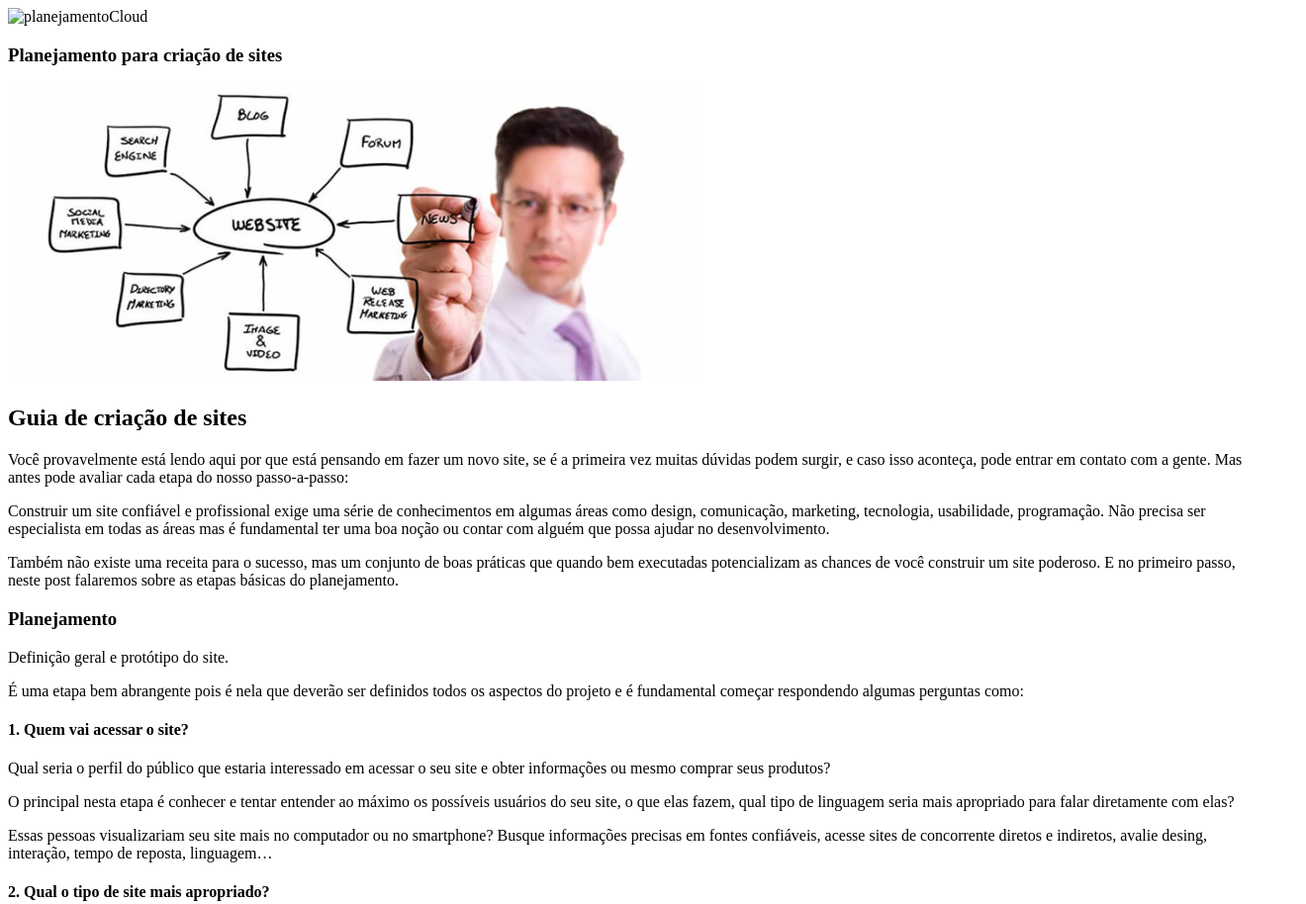
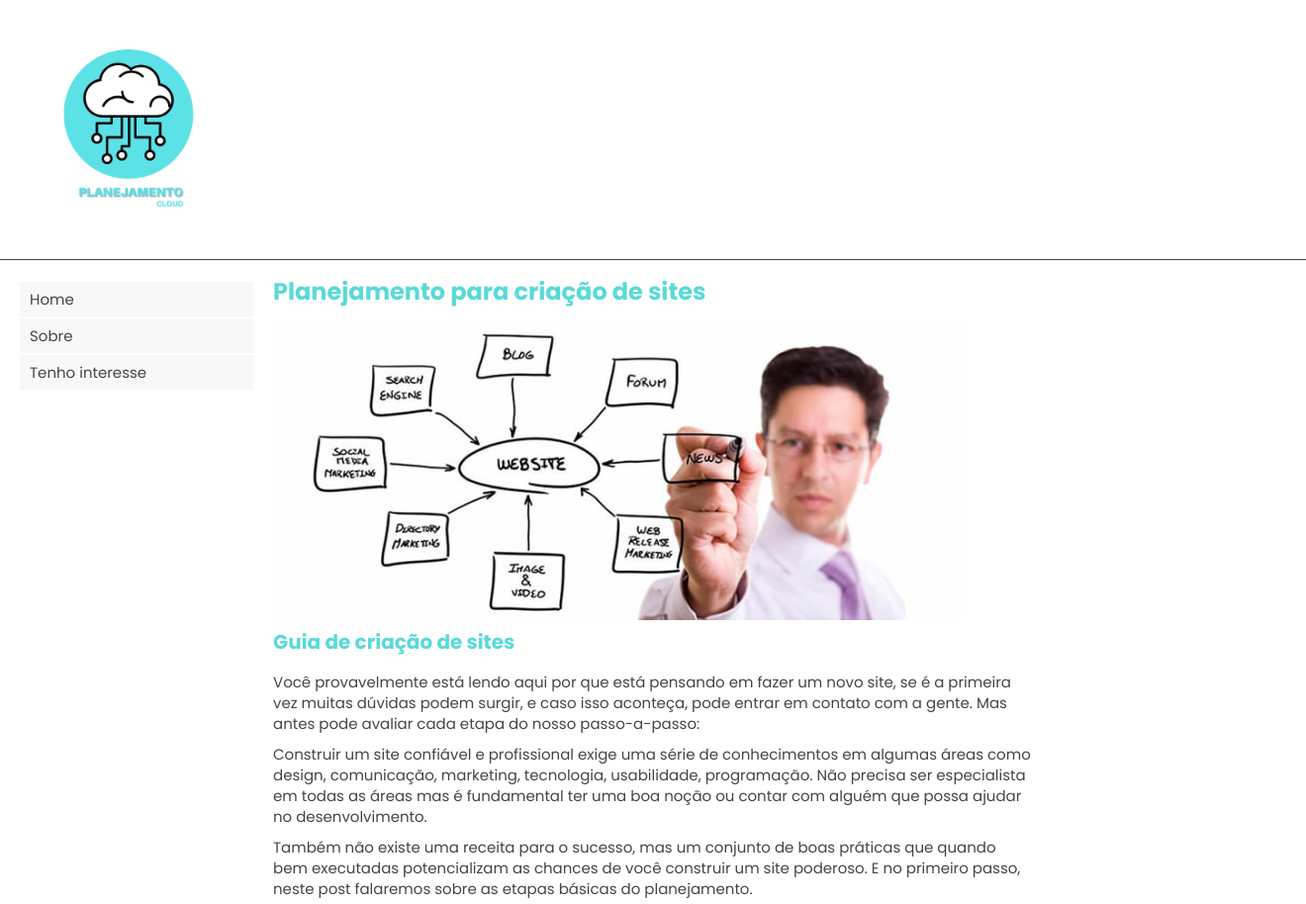
Before and after one commit to karynalameira/planejamentocloud, a plain HTML site: page index.html in a window 1280 px wide. Shown: the top 914 px of the page at 99% size, 1320 px wide, since content can reach past the window. Drawn offline with Linux system fonts and the light colour scheme.

Commit message:
adicionando estilo

```diff
--- /dev/null
+++ b/css/reset.css
@@ -0,0 +1,84 @@
+/*
+html5doctor.com Reset Stylesheet
+v1.6.1
+Last Updated: 2010-09-17
+Author: Richard Clark - http://richclarkdesign.com
+Twitter: @rich_clark
+*/
+html, body, div, span, object, iframe,
+h1, h2, h3, h4, h5, h6, p, blockquote, pre,
+abbr, address, cite, code,
+del, dfn, em, img, ins, kbd, q, samp,
+small, strong, sub, sup, var,
+b, i,
+dl, dt, dd, ol, ul, li,
+fieldset, form, label, legend,
+caption, tbody, tfoot, thead, tr, th, td,
+article, aside, canvas, details, figcaption, figure,
+footer, header, hgroup, menu, nav, section, summary,
+time, mark, audio, video {
+ margin:0;
+ padding:0;
+ border:0;
+ outline:0;
+ font-size:100%;
+ vertical-align:baseline;
+ background:transparent;
+}
+body {
+ line-height:1;
+}
+article,aside,details,figcaption,figure,
+footer,header,hgroup,menu,nav,section {
+ display:block;
+}
+nav ul {
+ list-style:none;
+}
+blockquote, q {
+ quotes:none;
+}
+blockquote:before, blockquote:after,
+q:before, q:after {
+ content:'';
+ content:none;
+}
+a {
+ margin:0;
+ padding:0;
+ font-size:100%;
+ vertical-align:baseline;
+ background:transparent;
+}
+/* change colours to suit your needs */
+ins {
+ background-color:#ff9;
+ color:#000;
+ text-decoration:none;
+}
+/* change colours to suit your needs */
+mark {
+ background-color:#ff9;
+ color:#000;
+ font-style:italic;
+ font-weight:bold;
+}
+del {
+ text-decoration: line-through;
+}
+abbr[title], dfn[title] {
+ border-bottom:1px dotted;
+ cursor:help;
+}
+/* change border colour to suit your needs */
+hr {
+ display:block;
+ height:1px;
+ border:0;
+ border-top:1px solid #cccccc;
+ margin:1em 0;
+ padding:0;
+}
+input, select {
+ vertical-align:middle;
+}
--- /dev/null
+++ b/css/styles.css
@@ -0,0 +1,172 @@
+html {
+    font-size: 62.5%;
+}
+
+body {
+    background-color: #F2F2F2;
+    font-family: 'Poppins', sans-serif;
+
+}
+
+.main-container {
+    display: block;
+    width: 100%;
+    margin: 0 auto;
+}
+
+.container {
+    display: block;
+    float: left;
+    padding: 10px;
+    width: 100%;
+    margin: 0 auto;
+}
+
+header {
+    background: #ffffff;
+    display: block;
+    float: left;
+    padding: 20px;
+    width: 100%;
+    border-bottom: 1px solid #454545;
+}
+
+header img {
+    height: 20rem;
+    width: 20rem;
+}
+
+h1 {
+    font-size: 2.4rem;
+    color: #59D9D9;
+    margin-bottom: 10px;
+    margin-bottom: 20px;
+}
+
+h2 {
+    font-size: 2rem;
+    color: #59D9D9;
+    margin-top: 10px;
+    margin-bottom: 20px;
+}
+
+h3 {
+    font-size: 1.8rem;
+    color: #59D9D9;
+    margin-bottom: 20px;
+    padding-top: 10px;
+}
+
+h4 {
+    font-size: 1.6rem;
+    color: #59D9D9;
+    margin-bottom: 10px;
+    padding-top: 10px;
+}
+
+p {
+    margin-bottom: 10px;
+    line-height: 1.4;
+    color: #454545
+}
+
+ol {
+    margin-left: 30px;
+
+}
+
+ol li {
+    font-size: 1.4rem;
+    color: #454545
+}
+
+section {
+    background-color: #ffffff;
+    display: block;
+    float: left;
+    font-size: 1.5rem; /* equivalente a 15px */
+    padding: 20px;
+    width: 100%;
+}
+
+section nav {
+    display: block;
+    float: left;
+    width: 20%;
+}
+
+nav li {
+    background-color: #f8f8f8;
+    margin: 2px 20px 2px 0;
+    padding: 10px;
+}
+
+nav li:hover {
+    background-color: #f2f1f1;
+}
+
+nav a {
+    text-decoration: none;
+    color: #454545;
+
+}
+
+nav a:hover {
+    color: #3c3c3c;
+}
+
+section article {
+    display: block;
+    float: left;
+    width: 60%;
+}
+
+footer {
+    background-color: #307373;
+    display: block;
+    float: left;
+    padding: 20px;
+    width: 100%;
+}
+
+footer p {
+    color: #ffffff;
+    font-size: 1.4rem;
+}
+
+footer smal {
+    font-size: 80%;
+    display: block;
+}
+
+
+/*Mobile*/
+
+@media screen and (max-width: 768px) {
+    nav ul {
+        justify-content: center;
+        flex-direction: column;
+    }
+
+    header img {
+        height: 10rem;
+        width: 10rem;
+    }
+
+    article img {
+
+        height: 15rem;
+        width: 25rem;
+    }
+
+    section h1, h2, h3, h4, p, ol, li {
+        font-size: 1.5rem; /* equivalente a 15px */
+        width: 80%;
+
+
+        }
+
+
+
+
+}
--- a/index.html
+++ b/index.html
@@ -4,20 +4,38 @@
     <meta charset="UTF-8">
     <meta http-equiv="X-UA-Compatible" content="IE=edge">
     <meta name="viewport" content="width=device-width, initial-scale=1.0">
+
+    <!-- CSS -->
+    <link rel="stylesheet" href="./css/reset.css">
+    <link rel="stylesheet" href="./css/styles.css">
+
+    <!-- icones -->
+    <link rel="shortcut icon" href="./images/icon_planejamento_cloud.png">
     <title>PlanejamentoCloud</title>
+
+    <!-- Google Fonts -->
+    <link rel="preconnect" href="https://fonts.googleapis.com">
+    <link rel="preconnect" href="https://fonts.gstatic.com" crossorigin>
+    <link href="https://fonts.googleapis.com/css2?family=Poppins:wght@300;400;700&display=swap" rel="stylesheet">
+
 </head>
 <body>
-
+    <div class="main-container">
         <header>
-        <img src=".images/logo_planejamento_cloud" alt="planejamentoCloud">
+        <div class="container">
+            <img src="./images/logo_planejamento_cloud.png" alt="planejamentoCloud">
+        </div>
         </header>
-
         <section>
-        <nav>
-
+        <nav id="navbar">
+            <ul>
+                <li><a href="#">Home</a></li>
+                <li><a href="#">Sobre</a></li>
+                <li><a href="#">Tenho interesse</a></li>
+            </ul>
         </nav>
             <article>
-            <div class="container">
+                <div class="article">
                     <h1>Planejamento para criação de sites</h1>
 
                     <img src="./images/web-design-planning-700x300.jpg" alt="Planejamento para criação de sites">
@@ -72,8 +90,11 @@
         </section>
 
         <footer>
+            <div class="container">
                 <p>&copy; PlanejamentoCloud. Todos os direitos reservados.
                 <smal>Desenvolvido por: Karyna  Lameira</smal></p>
+            </div>
         </footer>
+    </div>
 </body>
 </html>
```
Lines whose indentation alone changed are shown as unchanged.
